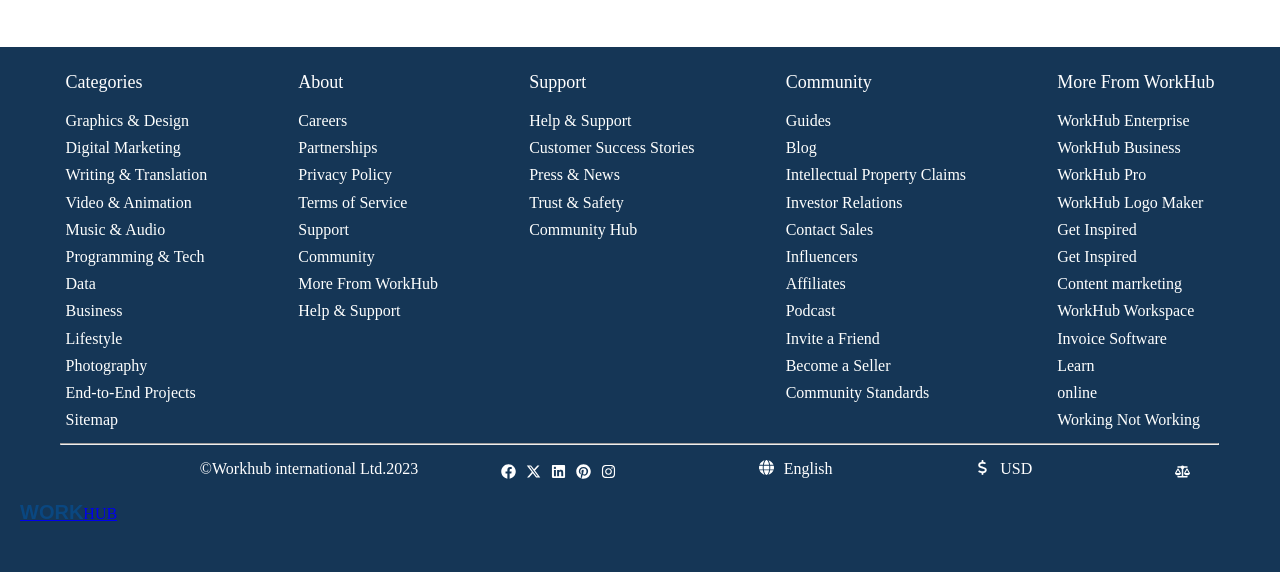
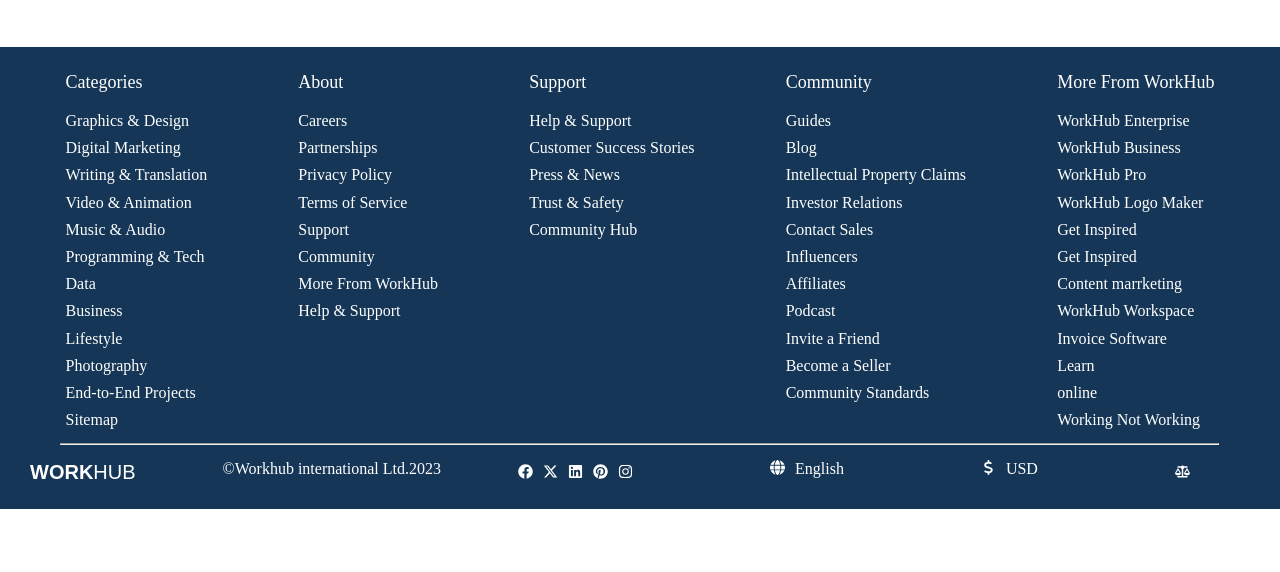
Before and after one commit to Samco2/workhub2.github.io, a plain HTML site: page index.html in a window 1280 px wide. Shown: the part 4396-4968 px from the top of the page. After the commit the page ends 4905 px from the top, so only its background shows below. Drawn offline with Linux system fonts and the light colour scheme.

Commit message:
add updated index

```diff
--- a/frontend/sass/base/_utilities.scss
+++ b/frontend/sass/base/_utilities.scss
@@ -6,6 +6,23 @@
     font-size: 2rem;
     color:$color-logo;
     font-family: sans-serif !important;
+
+
+}
+
+.log2{
+    font-weight: 900;
+    font-size: 2rem;
+    color:$color-white;
+    font-family: sans-serif !important;
+}
+
+.log-2{
+    font-weight: 400;
+    font-size: 2rem;
+    color:$color-white;
+    font-family: sans-serif !important;
+
 }
 
 .btn-p{
--- a/index.html
+++ b/index.html
@@ -730,7 +730,7 @@
         <hr>
 
         <div class="mda">
-            <div class="nav-main mg"> <a href="http:/"><span class="log">WORK</span><span>HUB</span></a></div>
+            <div class="nav_main"> <a href="http:/"><span class="log2">WORK</span><span  class="log-2">HUB</span></a></div>
             <div class="cpy">
                 <p> &#169;Workhub international Ltd.2023</p>
             </div>
```
Also changed, not shown: frontend/css/style.css.
